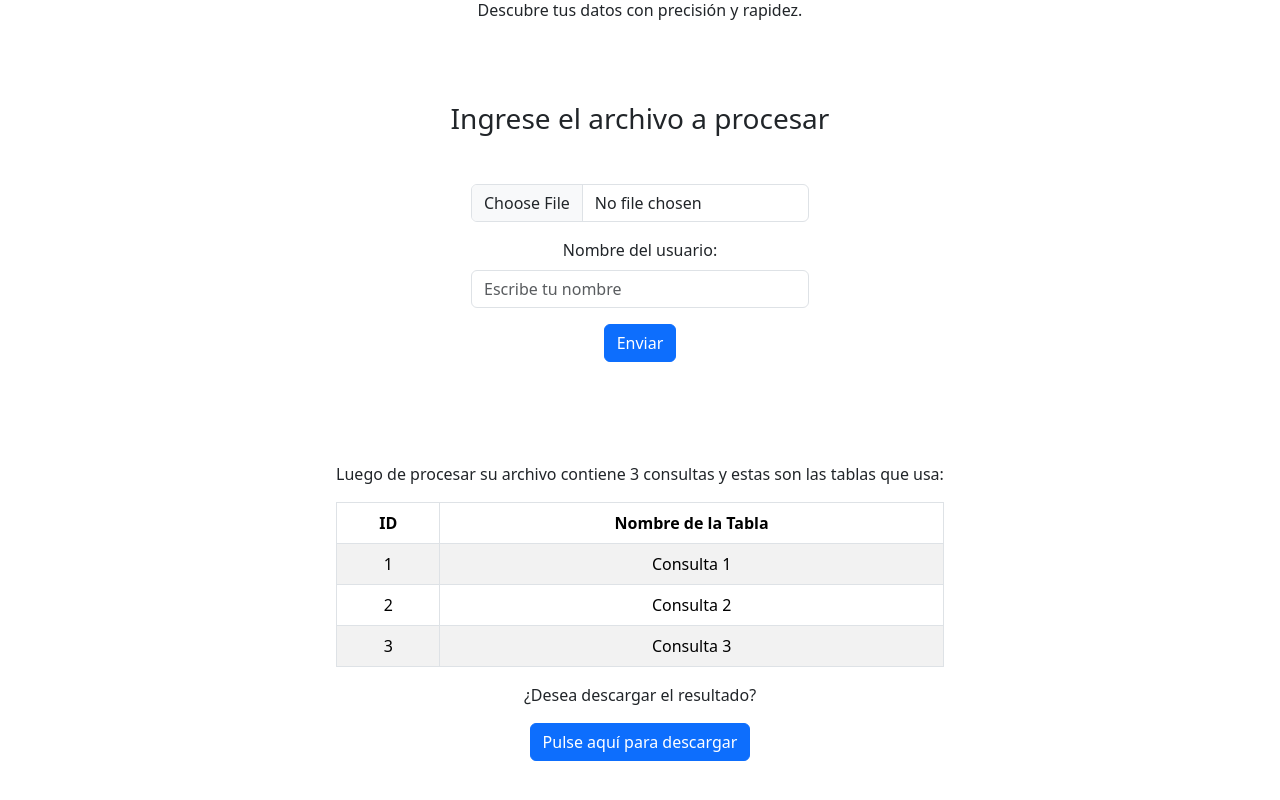
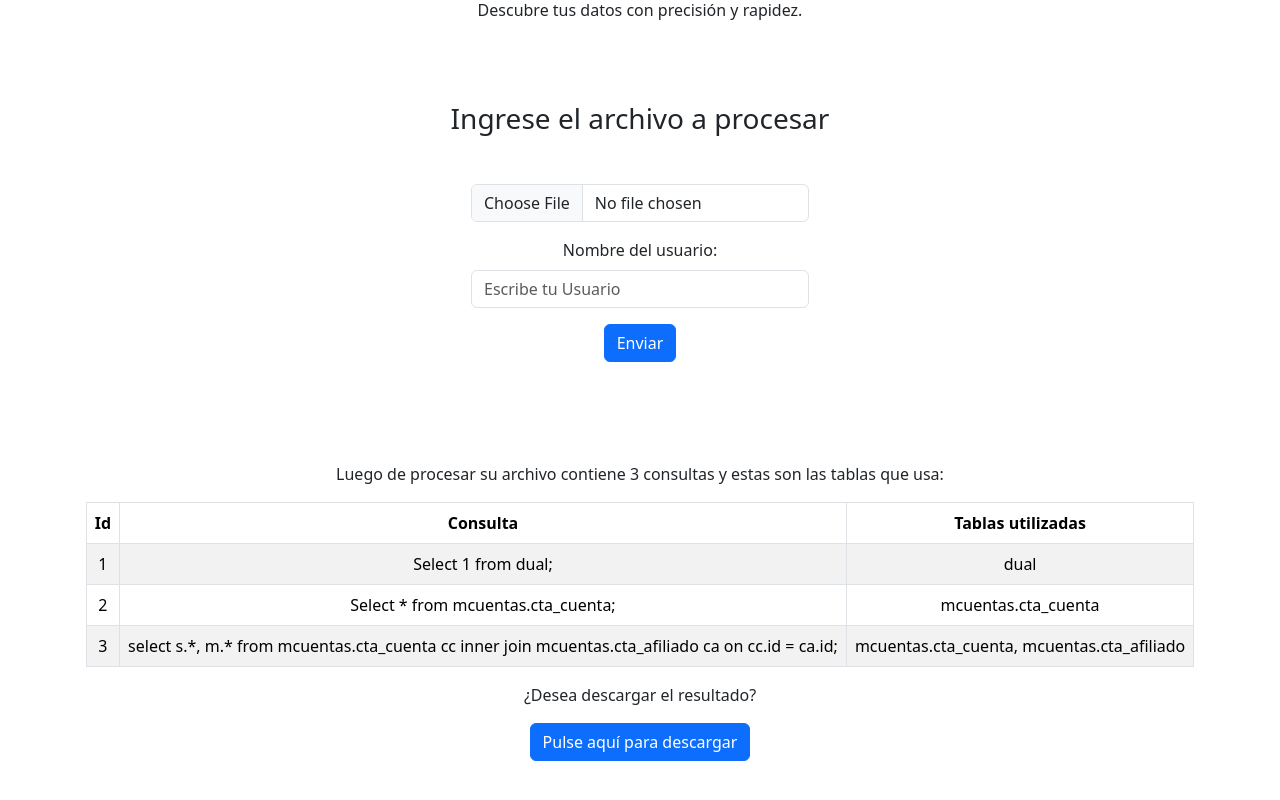
Before and after one commit to emmllanitos/queryscannerpro-app, a React (Vite) app in the folder client/: page / in a window 1280 px wide. Shown: the part 342-1142 px from the top of the page. Built offline with nearby package versions, Linux system fonts and the light colour scheme.

Commit message:
change models and table view

```diff
--- a/client/src/routes/Home.jsx
+++ b/client/src/routes/Home.jsx
@@ -30,9 +30,18 @@ export const Home = () => {
   };
 
   const consultas = [
-    { id: 1, nombre: "Consulta 1" },
-    { id: 2, nombre: "Consulta 2" },
-    { id: 3, nombre: "Consulta 3" },
+    { id: 1, consulta: "Select 1 from dual;", tablas: "dual" },
+    {
+      id: 2,
+      consulta: "Select * from mcuentas.cta_cuenta;",
+      tablas: "mcuentas.cta_cuenta",
+    },
+    {
+      id: 3,
+      consulta:
+        "select s.*, m.* from mcuentas.cta_cuenta cc inner join mcuentas.cta_afiliado ca on cc.id = ca.id;",
+      tablas: "mcuentas.cta_cuenta, mcuentas.cta_afiliado",
+    },
   ];
 
   // Función para descargar el resultado
@@ -59,7 +68,7 @@ export const Home = () => {
               <Form.Label>Nombre del usuario:</Form.Label>
               <Form.Control
                 type="text"
-                placeholder="Escribe tu nombre"
+                placeholder="Escribe tu Usuario"
                 value={nombre}
                 onChange={handleNombreChange}
               />
@@ -81,15 +90,17 @@ export const Home = () => {
             <Table striped bordered>
               <thead>
                 <tr>
-                  <th>ID</th>
-                  <th>Nombre de la Tabla</th>
+                  <th>Id</th>
+                  <th>Consulta</th>
+                  <th>Tablas utilizadas</th>
                 </tr>
               </thead>
               <tbody>
                 {consultas.map((consulta) => (
                   <tr key={consulta.id}>
                     <td>{consulta.id}</td>
-                    <td>{consulta.nombre}</td>
+                    <td>{consulta.consulta}</td>
+                    <td>{consulta.tablas}</td>
                   </tr>
                 ))}
               </tbody>
--- a/client/src/routes/Recent.jsx
+++ b/client/src/routes/Recent.jsx
@@ -6,9 +6,17 @@ import Container from "react-bootstrap/Container";
 
 export const Recent = () => {
   const consultas = [
-    { id: "sql_pastelesPeterPan.txt", nombre: "03/10/2023" },
-    { id: "sql_Comfamiliar.txt", nombre: "20/09/2023" },
-    { id: "consultas_sql_fet.txt", nombre: "013/10/2023" },
+    {
+      id: "sql_pastelesPeterPan.txt",
+      nombre: "03/10/2023",
+      usuario: "emmllanitos",
+    },
+    { id: "sql_Comfamiliar.txt", nombre: "20/09/2023", usuario: "emmllanitos" },
+    {
+      id: "consultas_sql_fet.txt",
+      nombre: "013/10/2023",
+      usuario: "emmllanitos",
+    },
   ];
 
   // Función para descargar el resultado
@@ -30,6 +38,7 @@ export const Recent = () => {
               <thead>
                 <tr>
                   <th>Nombre archivo</th>
+                  <th>Usuario</th>
                   <th>Fecha creacion</th>
                   <th>Ver</th>
                 </tr>
@@ -38,6 +47,7 @@ export const Recent = () => {
                 {consultas.map((consulta) => (
                   <tr key={consulta.id}>
                     <td>{consulta.id}</td>
+                    <td>{consulta.usuario}</td>
                     <td>{consulta.nombre}</td>
                     <td>
                       <Button variant="secondary" onClick={handleDescargar}>
```
Also changed, not shown: 2 other files (tests, documents, lock files or other folders).
